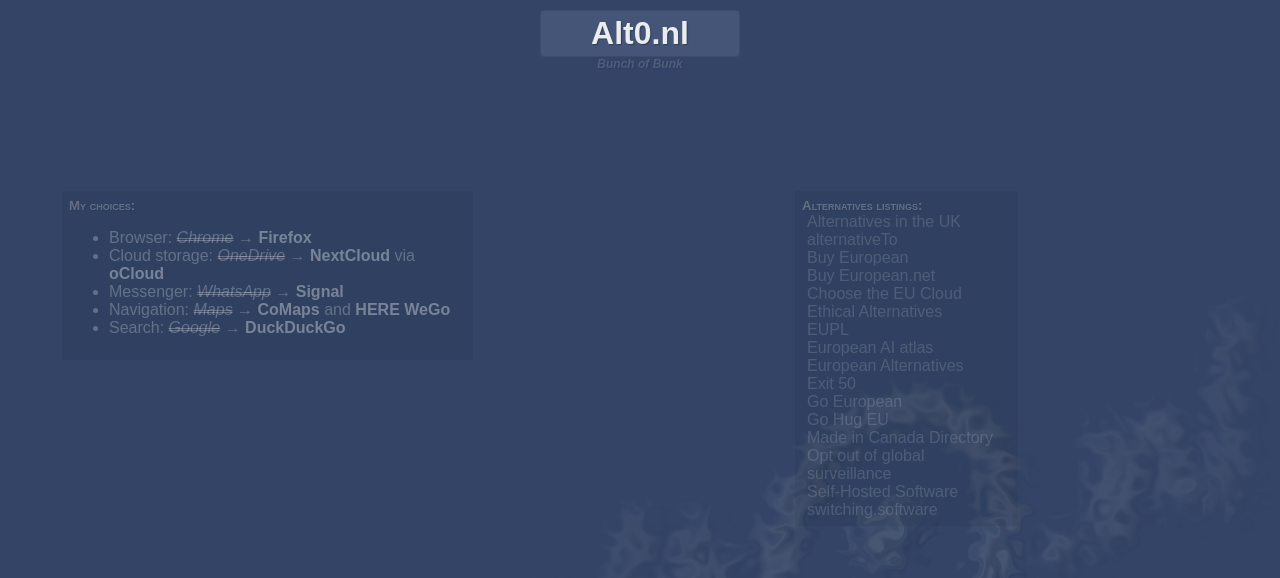
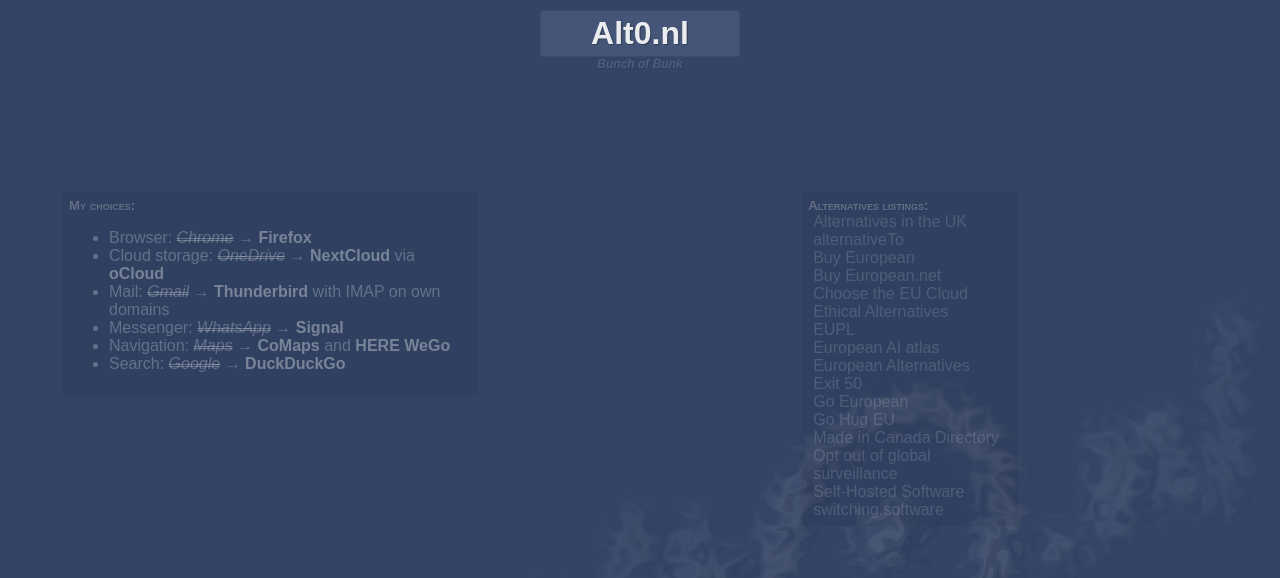
Before and after one commit to brownhamer/alt0.nl, a PHP site: page /alternatives.php in a window 1280 px wide. Shown: the top 578 px of the page. Run offline with PHP 8.4, Linux system fonts and the light colour scheme.

Commit message:
Added Thunderbid

```diff
--- a/alternatives.php
+++ b/alternatives.php
@@ -16,6 +16,7 @@ startHtmlPage('Alt0.nl &rarr; Alternatives');
 <ul>
   <li>Browser: <span class="del">Chrome</span> &rarr; <a href="https://www.firefox.com/">Firefox</a></li>
   <li>Cloud storage: <span class="del">OneDrive</span> &rarr; <a href="https://nextcloud.com/">NextCloud</a> via <a href="https://ocloud.de/">oCloud</a></li>
+  <li>Mail: <span class="del">Gmail</span> &rarr; <a href="https://www.thunderbird.net/">Thunderbird</a> with IMAP on own domains</li>
   <li>Messenger: <span class="del">WhatsApp</span> &rarr; <a href="https://signal.org/">Signal</a></li>
   <li>Navigation: <span class="del">Maps</span> &rarr; <a href="https://www.comaps.app/">CoMaps</a> and <a href="https://wego.here.com/">HERE WeGo</a></li>
   <li>Search: <span class="del">Google</span> &rarr; <a href="https://start.duckduckgo.com/">DuckDuckGo</a></li>
```
